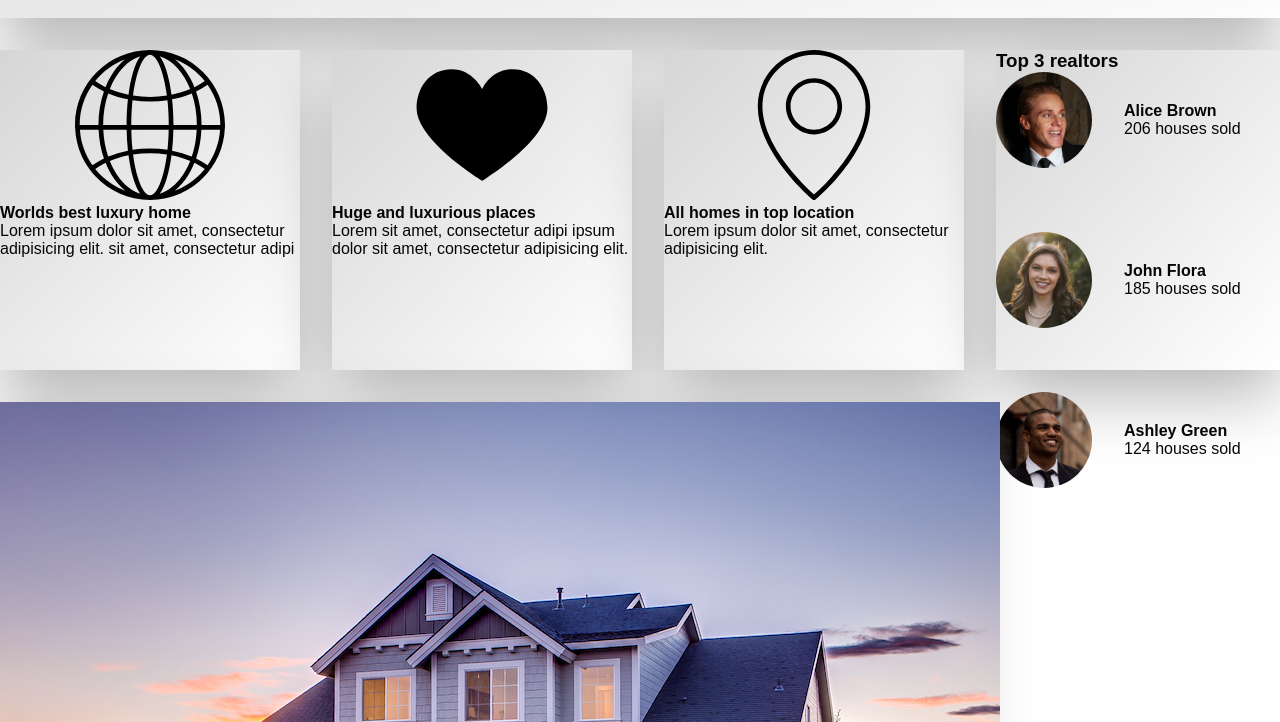
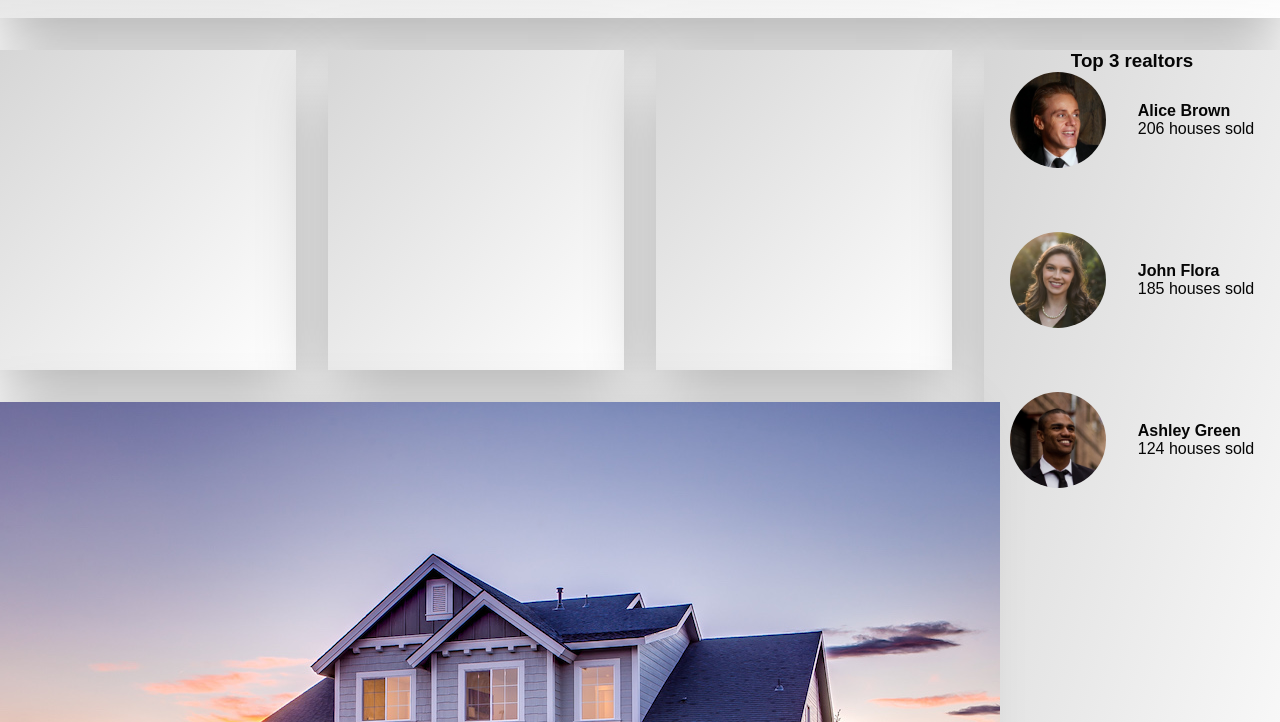
Before and after one commit to naitik0212/CSS-Advanced-Website, a website: page css-grids.html in a window 1280 px wide. Shown: the part 78-800 px from the top of the page. Drawn offline with Linux system fonts and the light colour scheme.

Commit message:
CSS grid style

```diff
--- a/css-grids.html
+++ b/css-grids.html
@@ -21,33 +21,34 @@
         <button class="container__button">Call to Action</button>
     </header>
     <section class="item item--2">
-        <div class="feature">
+        <!-- <div class="feature">
             <svg class="feature__icon">
                 <use xlink:href="img_3/sprite.svg#icon-global"></use>
             </svg>
             <h4 class="heading-4 heading-4--dark">Worlds best luxury home</h4>
             <p class="feature__text">Lorem ipsum dolor sit amet, consectetur adipisicing elit. sit amet, consectetur adipi</p>
-        </div>
+        </div> -->
     </section>
     <section class="item item--3">
-        <div class="feature">
+        <!-- <div class="feature">
             <svg class="feature__icon">
                 <use xlink:href="img_3/sprite.svg#icon-heart-full"></use>
             </svg>
             <h4 class="heading-4 heading-4--dark">Huge and luxurious places</h4>
             <p class="feature__text">Lorem sit amet, consectetur adipi ipsum dolor sit amet, consectetur adipisicing elit.</p>
-        </div>
+        </div> -->
     </section>
     <section class="item item--4">
-        <div class="feature">
+        <!-- <div class="feature">
             <svg class="feature__icon">
                 <use xlink:href="img_3/sprite.svg#icon-map-pin"></use>
             </svg>
             <h4 class="heading-4 heading-4--dark">All homes in top location</h4>
             <p class="feature__text">Lorem ipsum dolor sit amet, consectetur adipisicing elit.</p>
-        </div>
+        </div> -->
     </section>
     <section class="item item--5 sidebar">
+        <div>
             <h3 class="heading-3">Top 3 realtors</h3>
             <div class="realtors__list">
                 <img src="img_3/realtor-1.jpeg" alt="Realtor 1" class="realtors__img">
@@ -68,6 +69,7 @@
                     <p class="realtors__sold">124 houses sold</p>
                 </div>
             </div>
+        </div>
     </section>
     <main class="item item--6 main-content">
         <div class="home">
--- a/scss_4/main.scss
+++ b/scss_4/main.scss
@@ -12,9 +12,10 @@
 .container {
   background-color: #fff;
   display: grid;
-  grid-template-rows: 6rem  minmax(6rem, 20rem) 1fr minmax(8rem, min-content);
+  grid-template-rows: 6rem  minmax(6rem, 20rem) minmax(min-content, max-content) 6rem;
   grid-template-columns: repeat(4, 1fr);
   grid-gap: 2rem;
+  // height: 1400px;
   // TODO: define grid layout for smaller width
 }
 
@@ -121,6 +122,15 @@
 }
 
 /* Sidebar */
+.sidebar {
+  display: flex;
+  justify-content: center;
+  grid-row: 2/4;
+  grid-column: 4/5;
+}
+.heading-3 {
+  text-align: center;
+}
 .realtors__list {
   display: grid;
   grid-template-columns: min-content max-content;
```
Also changed, not shown: css_4/style.comp.css, css_4/style.css, css_4/style.output.css.
